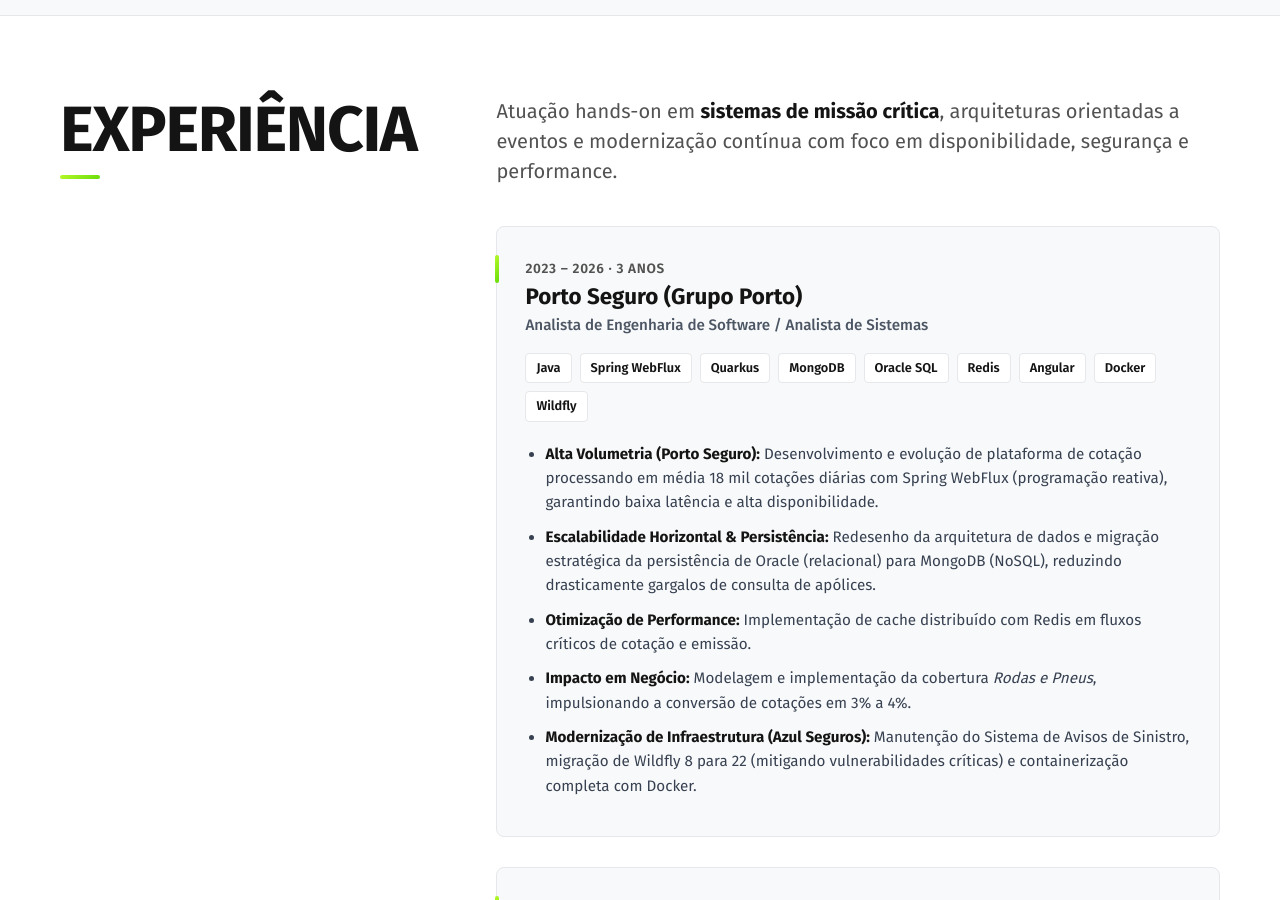
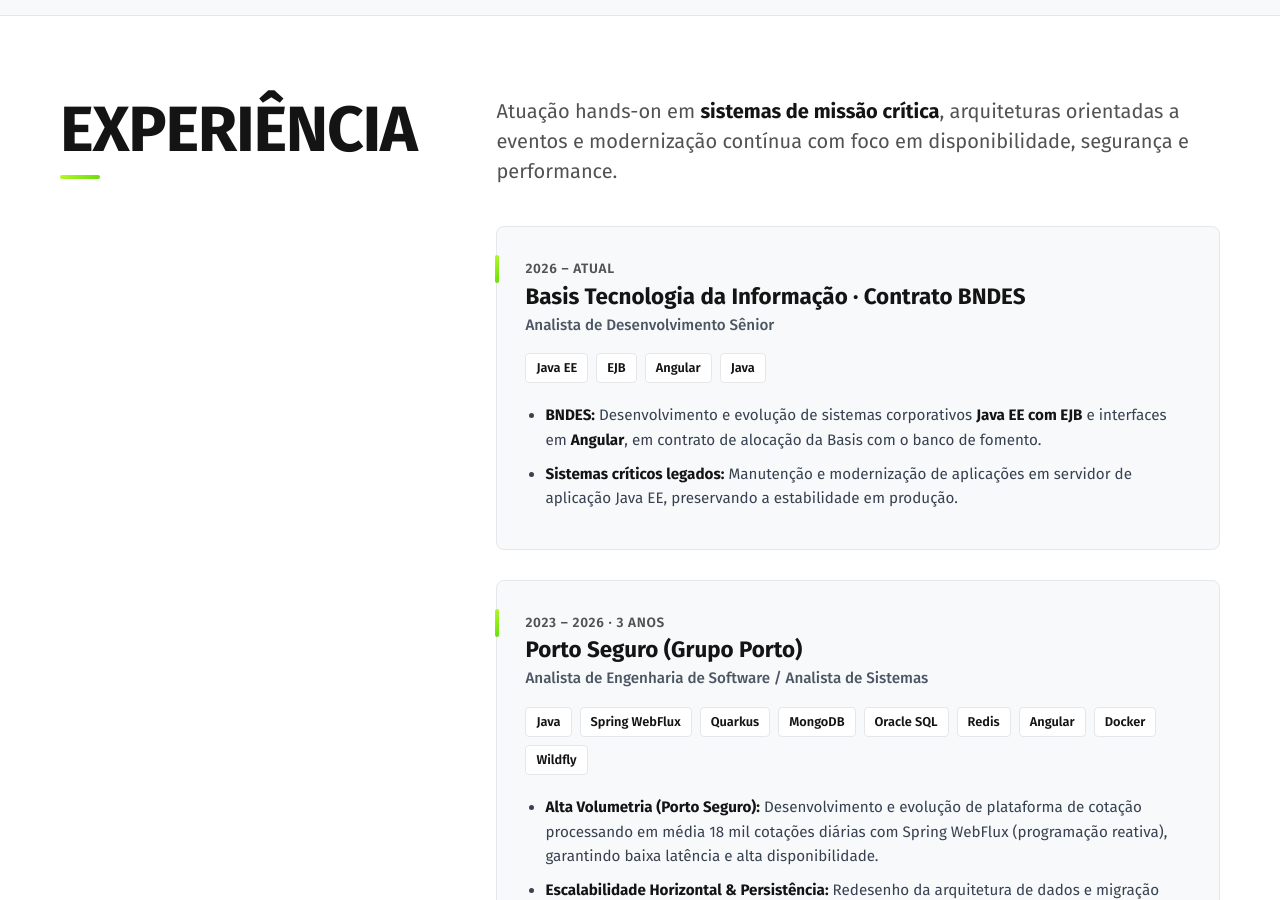
Before and after one commit to CalixtoNeto/CalixtoNeto.github.io, a Jekyll site: the page built from index.html, in a window 1280 px wide and 900 px high, scrolled down 904 px. Built offline with Jekyll 4.4.1, drawn with Linux system fonts in a browser that asks for light colours; some of the changed text lies outside the part shown.

Commit message:
Adiciona experiencia atual na Basis (contrato BNDES)
Co-Authored-By: Claude Sonnet 5.5 <noreply@anthropic.com>

```diff
--- a/index.html
+++ b/index.html
@@ -45,6 +45,28 @@ title: Início
   <h2 class="subtitulo">Experiência</h2>
   <div>
     <p class="experiencia-texto">Atuação hands-on em <strong>sistemas de missão crítica</strong>, arquiteturas orientadas a eventos e modernização contínua com foco em disponibilidade, segurança e performance.</p>
+
+    <div class="empresa">
+      <div class="empresa-cabecalho">
+        <div>
+          <span class="empresa-ano">2026 – atual</span>
+          <h3 class="empresa-titulo">Basis Tecnologia da Informação · Contrato BNDES</h3>
+          <span class="empresa-cargo">Analista de Desenvolvimento Sênior</span>
+        </div>
+      </div>
+      <ul class="empresa-habilidades">
+        <li>Java EE</li>
+        <li>EJB</li>
+        <li>Angular</li>
+        <li>Java</li>
+      </ul>
+      <div class="empresa-texto">
+        <ul class="empresa-pontos">
+          <li><strong>BNDES:</strong> Desenvolvimento e evolução de sistemas corporativos <strong>Java EE com EJB</strong> e interfaces em <strong>Angular</strong>, em contrato de alocação da Basis com o banco de fomento.</li>
+          <li><strong>Sistemas críticos legados:</strong> Manutenção e modernização de aplicações em servidor de aplicação Java EE, preservando a estabilidade em produção.</li>
+        </ul>
+      </div>
+    </div>
 
     <div class="empresa">
       <div class="empresa-cabecalho">
@@ -135,7 +157,7 @@ title: Início
         <div class="stack-card">
           <div class="stack-badge">Backend</div>
           <h3>Java &amp; Arquitetura</h3>
-          <p>Java (11, 17, 21), Spring Boot, Spring WebFlux, Quarkus, Clean Architecture, Microsserviços, REST APIs, BFF, Design Patterns e SOLID.</p>
+          <p>Java (11, 17, 21), Java EE / EJB, Spring Boot, Spring WebFlux, Quarkus, Clean Architecture, Microsserviços, REST APIs, BFF, Design Patterns e SOLID.</p>
         </div>
         <div class="stack-card">
           <div class="stack-badge">Mensageria</div>
```
Also changed, not shown: curriculo.html (+16 -1 lines).
